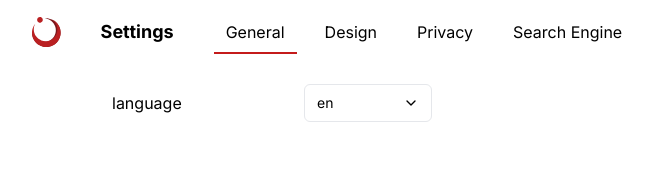
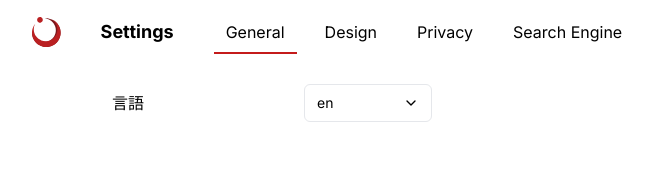
Before and after one commit to Ablaze-MIRAI/FreaSearch-www, a Next.js app: page /settings/general in a window 1280 px wide. Shown: the top 174 px of the page, without its empty margins (160-813 px from the left). Built offline with nearby package versions, Linux system fonts and the light colour scheme.

Commit message:
create SettingItem component

```diff
--- a/app/settings/[pageId]/page.tsx
+++ b/app/settings/[pageId]/page.tsx
@@ -1,6 +1,7 @@
 import { settings } from './settings.utils';
 import { notFound } from 'next/navigation';
 import { Select, SelectItem } from 'components/Select';
+import SettingItem from 'components/SettingItem';
 
 function SettingsPage({ params }: { params: { pageId: string } }) {
   const currentSettings = settings.find((page) => page.pageId === params.pageId)?.settings;
@@ -11,22 +12,12 @@ function SettingsPage({ params }: { params: { pageId: string } }) {
 
   return (
     <div>
-      {currentSettings.map((setting) => (
-        // TODO: i18n
-        <div className="flex items-center">
-          <div key={setting.settingId} className="w-48">
-            {setting.settingId}
-          </div>
-          <div className="flex-grow">
-            {setting.type == 'select' ? (
-              <Select>
-                <SelectItem value="ja">日本語</SelectItem>
-                <SelectItem value="en">英語</SelectItem>
-              </Select>
-            ) : null}
-          </div>
-        </div>
-      ))}
+      <SettingItem label="言語">
+        <Select>
+          <SelectItem value="ja">日本語</SelectItem>
+          <SelectItem value="en">英語</SelectItem>
+        </Select>
+      </SettingItem>
     </div>
   );
 }
--- /dev/null
+++ b/components/SettingItem.tsx
@@ -0,0 +1,17 @@
+import React from 'react';
+
+type prop = {
+  children: React.ReactNode;
+  label: string;
+};
+
+const SettingItem: React.FC<prop> = ({ children, label }) => {
+  return (
+    <div className="flex items-center">
+      <div className="w-48">{label}</div>
+      <div className="flex-grow">{children}</div>
+    </div>
+  );
+};
+
+export default SettingItem;
```
